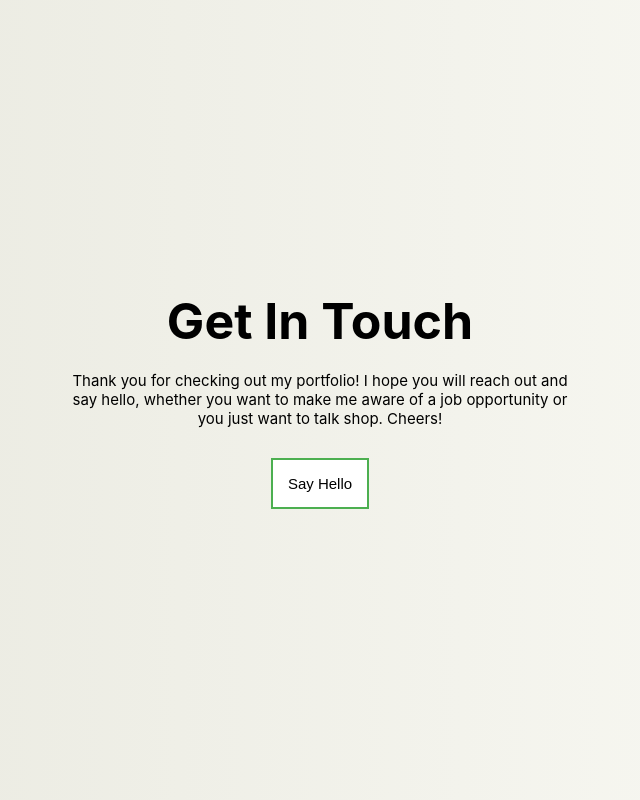
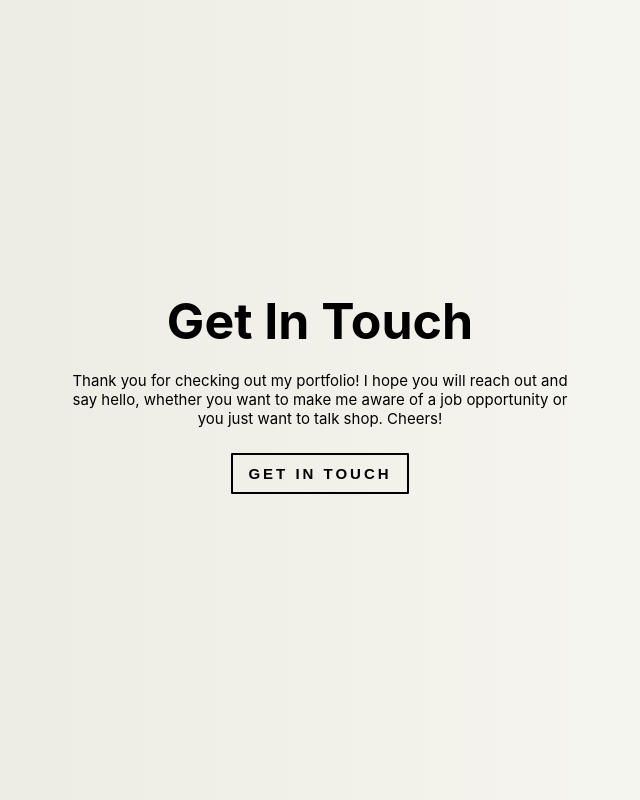
Before and after one commit to najeesimmons/portfolio-frontend, a React (Create React App) app: page / in a window 1280 px wide. Shown: the part 1742-2542 px from the top of the page, without its empty margins (320-960 px from the left). Built offline with nearby package versions, Linux system fonts and the light colour scheme; no server answers.

Commit message:
styled Contact.js button

```diff
--- a/src/components/About/About.module.css
+++ b/src/components/About/About.module.css
@@ -12,12 +12,15 @@
   margin: 5px 0 10px;
 }
 
-
 .my-info h3 {
   float: left;
   padding: 0;
   margin: 0 0 5px;
   font-size: 20px;
+}
+
+.my-info p {
+  padding-bottom: 5px;
 }
 
 .about-me {
@@ -27,11 +30,9 @@
   border-radius: 5px;
 }
 
-
-
 .bio {
   float: left;
-  margin-bottom:30px;
+  margin-bottom: 8px;
 }
 
 .headshot {
@@ -50,7 +51,7 @@
   border: 2px solid black;
   border-radius: 1px;
   color: black;
-    font-family: Space Grotesk,sans-serif;
+  font-family: Space Grotesk, sans-serif;
   font-size: 15px;
   font-weight: 700;
   letter-spacing: 3px;
@@ -58,6 +59,7 @@
   padding: 10px 15px;
   text-align: center;
   text-transform: uppercase;
+  text-decoration: none;
   height: 35px;
 }
 
--- a/src/components/Contact/Contact.js
+++ b/src/components/Contact/Contact.js
@@ -11,9 +11,9 @@ const Contact = () => {
         just want to talk shop. Cheers!
       </p>
 
-      <a href="mailto:najee.bryant.simmons@gmail.com?subject=Hello+World&body=Hello+World">
+      <a href="mailto:najee.bryant.simmons@gmail.com?subject=Hello+World&body=Hello+World" className={classes["message-button"]}>Get in Touch
         {" "}
-        <button>Say Hello</button>
+
       </a>
     </div>
   );
--- a/src/components/Contact/Contact.module.css
+++ b/src/components/Contact/Contact.module.css
@@ -13,6 +13,7 @@ p {
     margin: 0 auto;
   width: 500px;
   font-size: 15px;
+  padding-bottom: 35px;
 }
 button {
   font-size: 15px;
@@ -23,3 +24,19 @@ button {
   padding: 15px;
   cursor: pointer;
 }
+
+.message-button {
+  border: 2px solid black;
+    border-radius: 1px;
+    color: black;
+    font-family: Space Grotesk,sans-serif;
+    font-size: 15px;
+    font-weight: 700;
+    letter-spacing: 3px;
+    line-height: normal;
+    padding: 10px 15px;
+    text-align: center;
+    text-transform: uppercase;
+    text-decoration: none;
+    height: 35px;
+}
```
Lines whose indentation alone changed are shown as unchanged.
